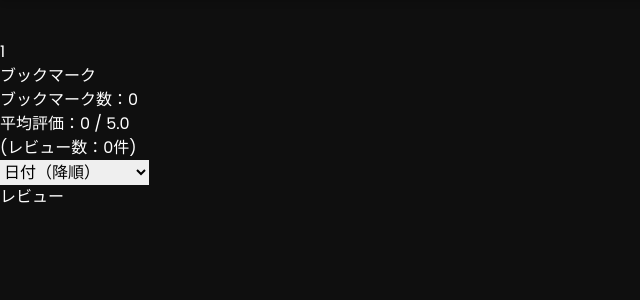
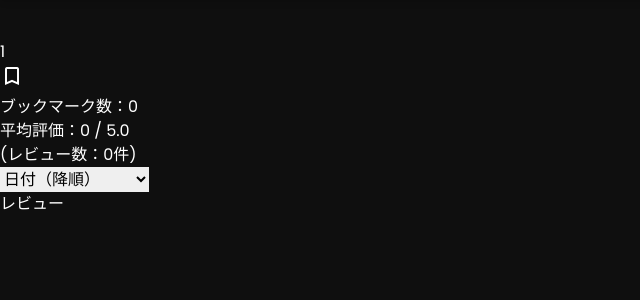
Before and after one commit to kou7306/comict, a Flask app: page /1/detail in a window 1280 px wide. Shown: the part 60-360 px from the top of the page, without its empty margins (0-640 px from the left). Run offline with Flask 3, Linux system fonts and the light colour scheme; data that the repository does not hold is empty; some libraries are stand-ins or nearby versions.

Commit message:
ブックマークをアイコンに

```diff
--- a/static/javascript/bookmark.js
+++ b/static/javascript/bookmark.js
@@ -43,7 +43,10 @@ document.addEventListener("DOMContentLoaded", function () {
 
                 console.log("Bookmark toggled:", data);
                 bookmarkNumElement.textContent = `ブックマーク数：${data.bookmarknum}`;
-                document.getElementById("bookmarkToggle").textContent = data.bookmarked ? "ブックマーク解除":"ブックマーク";
+
+                document.getElementById("bookmarkToggle").innerHTML = data.bookmarked ? '<i class="material-icons">bookmark</i>' : '<i class="material-icons">bookmark_border</i>';
+
+
 
             }
 
--- a/templates/detail.html
+++ b/templates/detail.html
@@ -11,9 +11,13 @@
 
     <!-- ブックマークトグルボタン -->
     {% if bookmarked %}
-    <button id="bookmarkToggle" class="btn btn-primary">ブックマーク解除</button>
+    <button id="bookmarkToggle" class="btn btn-primary" onclick="toggleBookmark()">
+      <i class="material-icons">bookmark</i>
+    </button>
     {% else %}
-    <button id="bookmarkToggle" class="btn btn-primary">ブックマーク</button>
+    <button id="bookmarkToggle" class="btn btn-primary" onclick="toggleBookmark()">
+      <i class="material-icons">bookmark_border</i>
+    </button>
     {% endif %}
 
     <p id="bookmark_num">ブックマーク数：{{bookmark_num}}</p>
```
